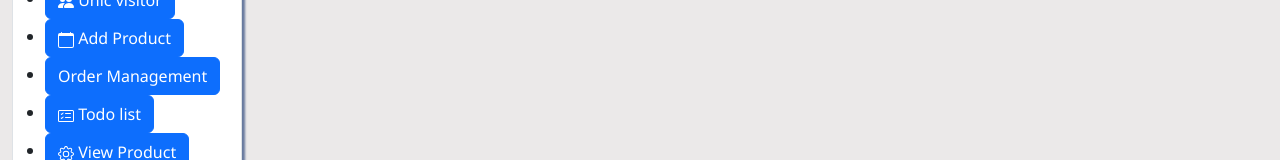
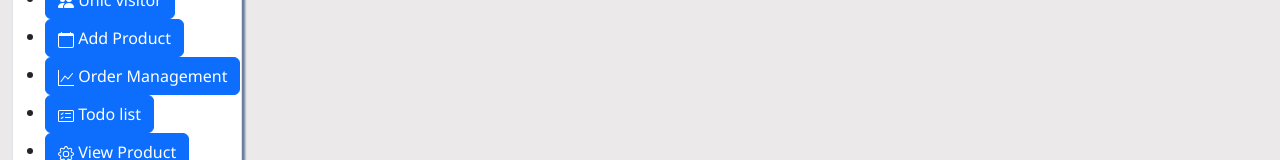
Before and after one commit to Abhinandh-C/admin-pannel-frontend, a React (Vite) app: page /todolist in a window 1280 px wide. Shown: the part 305-465 px from the top of the page. Built offline with nearby package versions, Linux system fonts and the light colour scheme.

Commit message:
remove unwanted things and todo list

```diff
--- a/src/components/Sidebar/Sidebar.jsx
+++ b/src/components/Sidebar/Sidebar.jsx
@@ -1,9 +1,6 @@
 import React, { Fragment } from "react";
-import { Tab, Row, Col, Container, Nav,Button } from "react-bootstrap";
-// import '../Style/Style.css';
-// import admin from '../Images/self.jpg';
-// import star from '../Images/star.png';
-import { Link, Route, Routes } from "react-router-dom";
+import { Container, Button } from "react-bootstrap";
+import { Link } from "react-router-dom";
 
 import { FaHome } from "react-icons/fa";
 import {
@@ -17,24 +14,6 @@ import {
   BsGear,
 } from "react-icons/bs";
 
-import NewOrderTable from "../../components/sidebarContents/NewOrderTable";
-import AddProduct from "../sidebarContents/AddProduct";
-import ViewProduct from "../sidebarContents/ViewProduct";
-// import VisitorRating from '../SidebarContent/VisitorRating';
-import PieChart from "../sidebarContents/PieChart";
-// import LineChart from '../SidebarContent/LineChart';
-// import Userinfo from './UserInfo/Userinfo';
-// import Calender from '../Celender/Calender';
-// import SelsGraph from '../SidebarContent/SelsGraph';
-// import TodoList from '../../components/sidebarContents/TodoList';
-import Home from "../../components/sidebarContents/Home";
-import OrderManagement from "../sidebarContents/OrderManagement";
-import UserList from "../sidebarContents/UserList";
-// import VisitorTracking from '../SidebarContent/VisitorTracking';
-// import Wigets from '../SidebarContent/Wigets';
-// import MailBox from '../SidebarContent/MailBox';
-// import Login from '../SidebarContent/Login';
-
 const Sidebar = () => {
   document.title = "Home";
 
@@ -43,123 +22,116 @@ const Sidebar = () => {
       <Container fluid>
         <div
           className="sidebar"
-              style={
-                {maxHeight:"800px",overflowY:"auto"}
-              }
+          style={{ maxHeight: "800px", overflowY: "auto" }}
         >
-        <ul  className="border sidebarBg" >
+          <ul className="border sidebarBg">
             <li>
-            <Link to={"/home"} >
+              <Link to={"/home"}>
                 <Button className="btn">
                   <FaHome /> Home
                 </Button>
               </Link>
             </li>
             <li>
-                <Link to={"/orderList"} >
+              <Link to={"/orderList"}>
                 <Button className="btn">
                   <BsCalendarFill /> New order
                 </Button>
               </Link>
             </li>
             <li>
-                <Link to={"/orderList"} >
+              <Link to={"/orderList"}>
                 <Button className="btn">
                   <BsCircleHalf /> Visitor Rating
                 </Button>
               </Link>
             </li>
             <li>
-                <Link to={"/piechart"} >
+              <Link to={"/piechart"}>
                 <Button className="btn">
                   <BsCircleHalf /> Pie Chart
                 </Button>
               </Link>
             </li>
             <li>
-                <Link to={"/orderList"} >
+              <Link to={"/orderList"}>
                 <Button className="btn">
                   <BsCircleHalf /> Line Chart
                 </Button>
               </Link>
             </li>
             <li>
-                <Link to={"/userinformation"} >
+              <Link to={"/userinformation"}>
                 <Button className="btn">
                   <BsFillPersonLinesFill /> User Information
                 </Button>
               </Link>
             </li>
             <li>
-                <Link to={"/orderList"} >
+              <Link to={"/orderList"}>
                 <Button className="btn">
                   <BsFillPeopleFill /> Unic visitor
                 </Button>
               </Link>
             </li>
             <li>
-                <Link to={"/AddProduct"} >
+              <Link to={"/AddProduct"}>
                 <Button className="btn">
                   <BsCalendar /> Add Product
                 </Button>
               </Link>
             </li>
             <li>
-                <Link to={"/ordermangement"} >
+              <Link to={"/ordermangement"}>
                 <Button className="btn">
-                <sGraphUp /> Order Management
+                  <BsGraphUp /> Order Management
                 </Button>
               </Link>
             </li>
             <li>
-                <Link to={"/orderList"} >
+              <Link to={"/todolist"}>
                 <Button className="btn">
                   <BsCardChecklist /> Todo list
                 </Button>
               </Link>
             </li>
             <li>
-                <Link to={"/orderList"} >
+              <Link to={"/orderList"}>
                 <Button className="btn">
                   <BsGear /> View Product
                 </Button>
               </Link>
             </li>
             <li>
-                <Link to={"/orderList"} >
+              <Link to={"/orderList"}>
                 <Button className="btn">
                   <BsGear /> MailBox
                 </Button>
               </Link>
             </li>
             <li>
-                <Link to={"/orderList"} >
+              <Link to={"/orderList"}>
                 <Button className="btn">
                   <BsGear /> Login
                 </Button>
               </Link>
             </li>
             <li>
-                <Link to={"/orderList"} >
+              <Link to={"/orderList"}>
                 <Button className="btn">
                   <BsGear /> Register
                 </Button>
               </Link>
             </li>
             <li>
-                <Link to={"/orderList"} >
+              <Link to={"/orderList"}>
                 <Button className="btn">
                   <BsGear /> Settings
                 </Button>
               </Link>
             </li>
-
           </ul>
         </div>
-
-
-
-
       </Container>
     </Fragment>
   );
```
Lines whose indentation alone changed are shown as unchanged.
